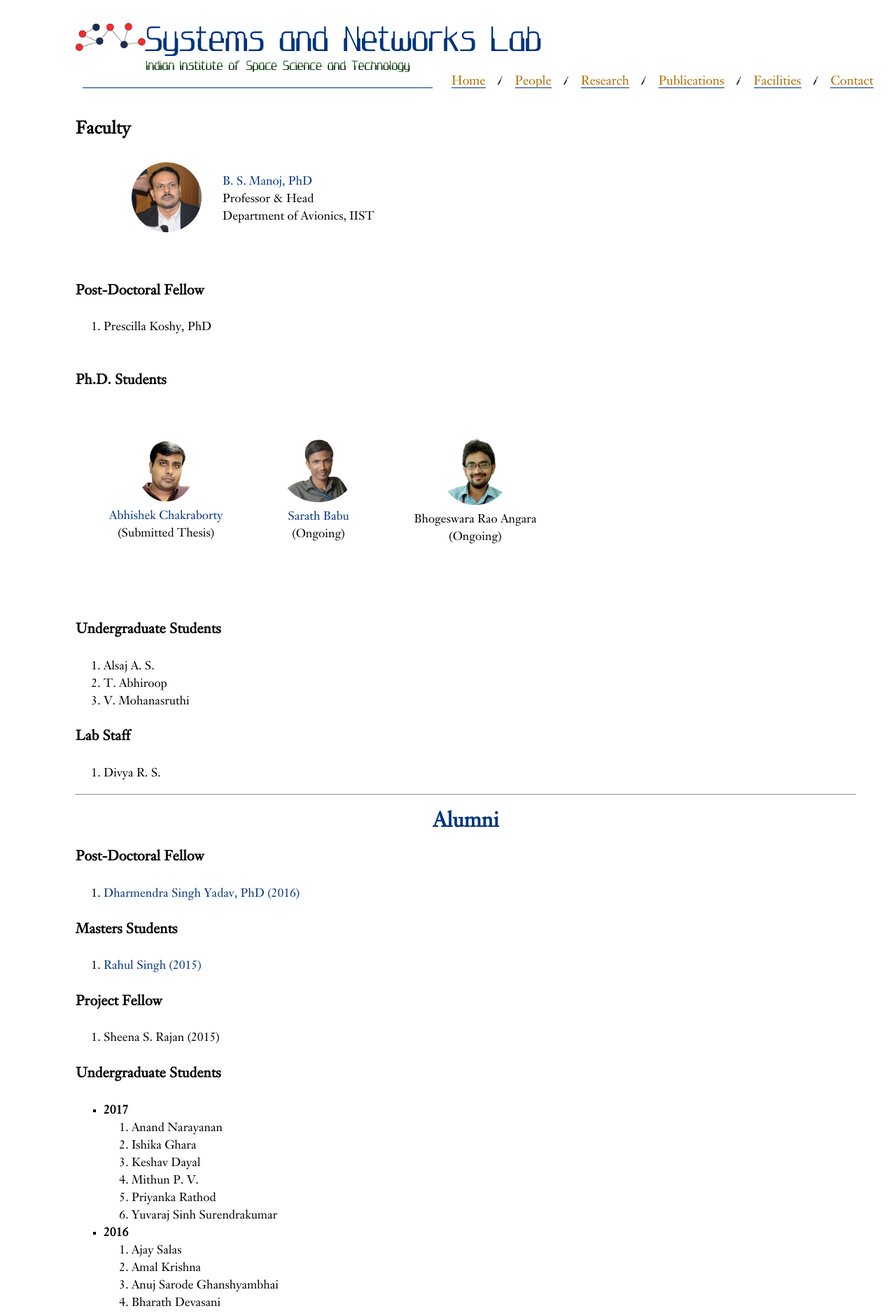
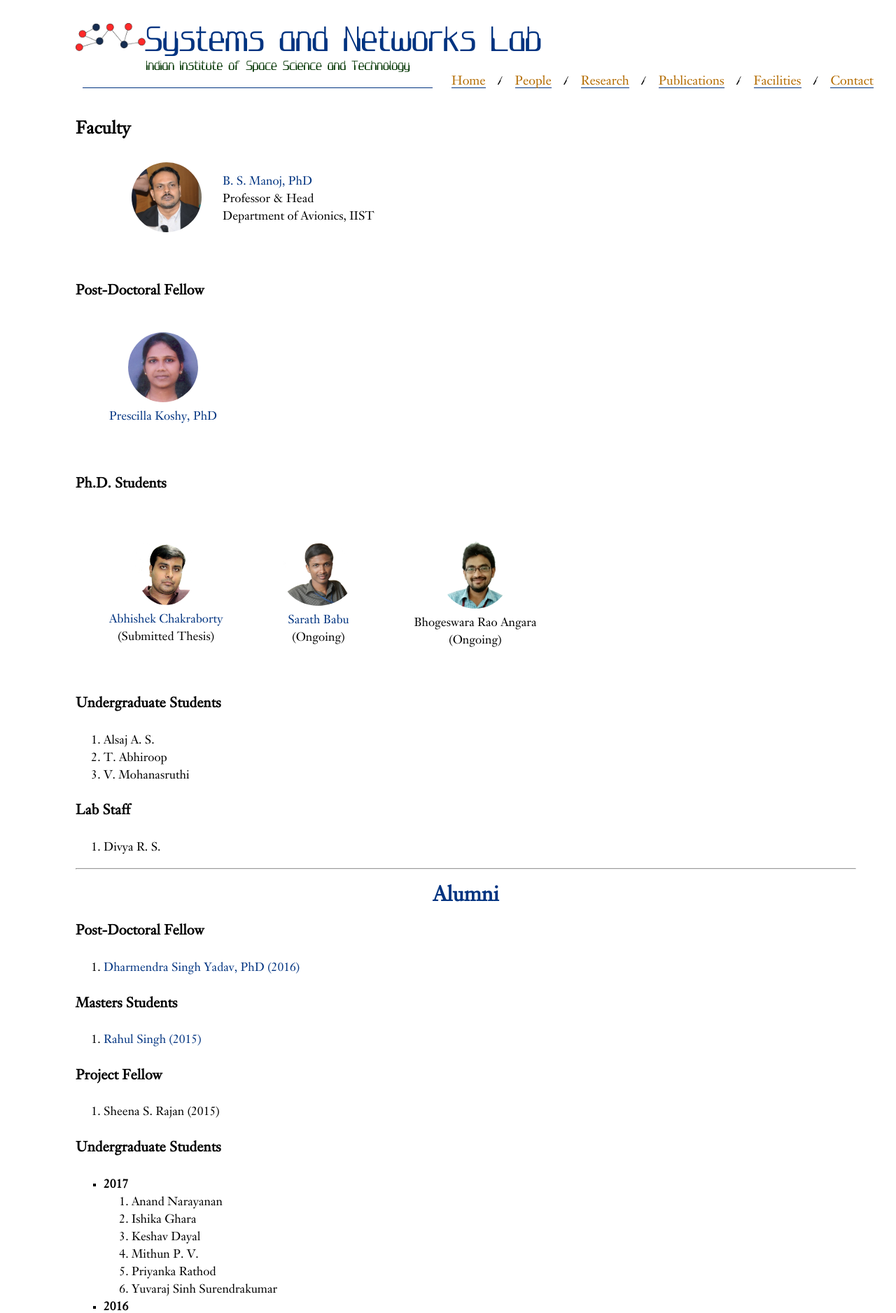
Before and after one commit to iist-sysnet/iist-sysnet.github.io, a Jekyll site: the page built from people.md, in a window 1280 px wide. Shown: the top 1877 px of the page at 70% size. Built offline with Jekyll 4.4.1, drawn with Linux system fonts in a browser that asks for light colours; our own code applies the rules of GitHub Pages for plain Markdown files.

Commit message:
Commit 13_Feb_2018

```diff
--- a/people.md
+++ b/people.md
@@ -17,8 +17,12 @@ Department of Avionics, IIST
 
 #### Post-Doctoral Fellow
 
-1. Prescilla Koshy, PhD
-<br><br>
+<table>
+<tr>
+<td><figure align="center"><a><img width="100"  class="img-circle"  src="images/prescilla.jpg"><figcaption>Prescilla Koshy, PhD</figcaption></a></figure><br></td>
+</tr>
+</table>
+
 
 #### Ph.D. Students
 
@@ -30,7 +34,6 @@ Department of Avionics, IIST
 </tr>
 </table>
 
-<br>
 #### Undergraduate Students
 
 1. Alsaj A. S.
```
Also changed, not shown: images/prescilla.jpg (added).
